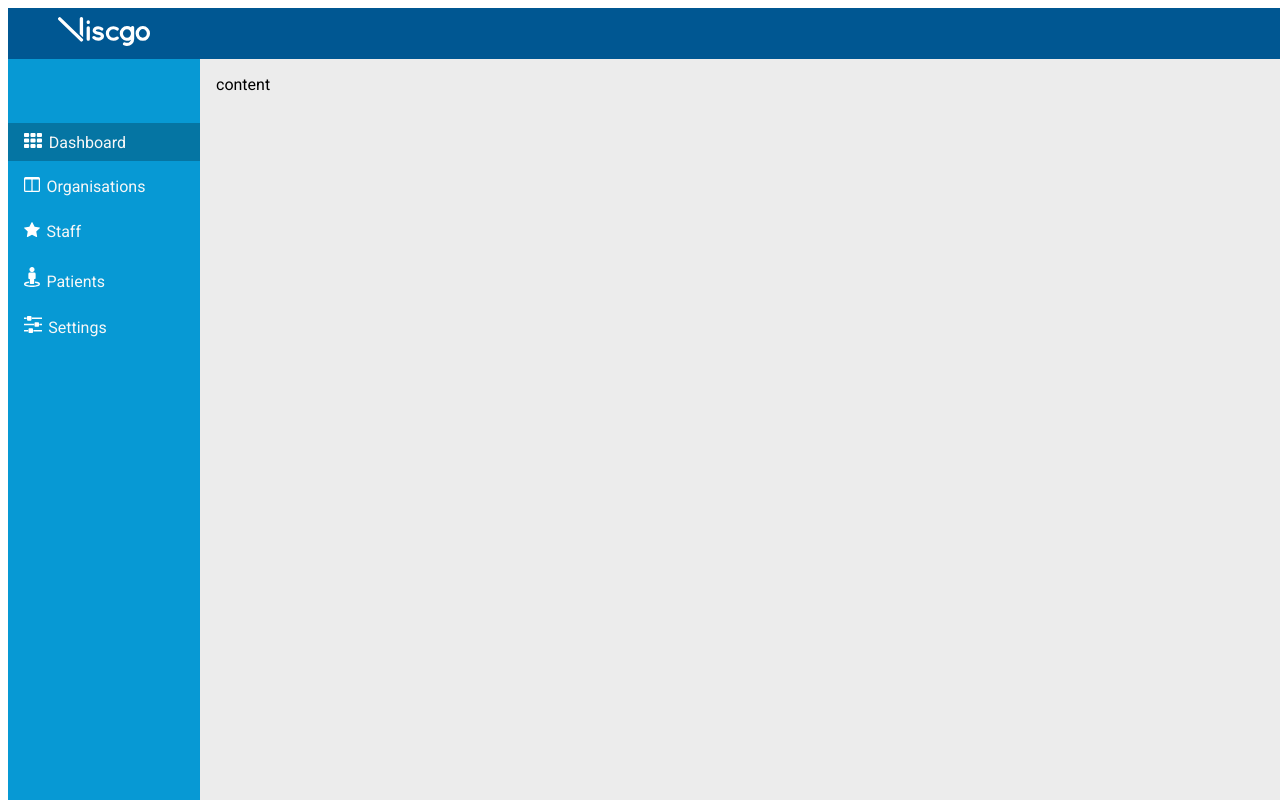
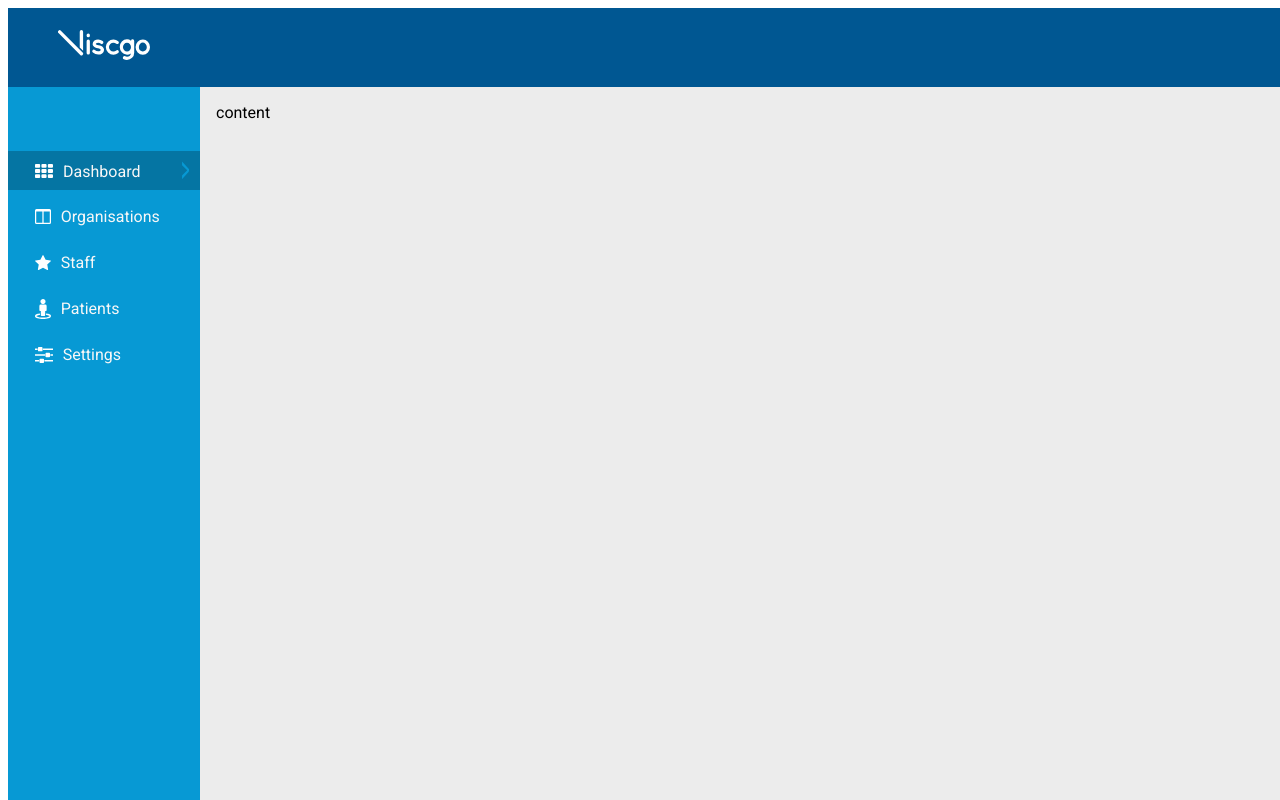
Before and after one commit to iXedium/Test2, a React (Create React App) app: page / in a window 1280 px wide. Shown: the top 800 px of the page. Built offline with nearby package versions, Linux system fonts and the light colour scheme.

Commit message:
added arrow to side-button CSS

```diff
--- a/src/assets/Sass/main.scss
+++ b/src/assets/Sass/main.scss
@@ -34,21 +34,20 @@ body {
   align-items: center;
 
   .x-logo {
-    //margin: 1.5em;
+    margin: 1.4em 0;
     width: $sideWidth;
     text-align: center;
     vertical-align: middle;
-
   }
-  .x-spacer{
+  .x-spacer {
     flex-grow: 1;
   }
   .x-date {
-    font-size: 1em;
+    // font-size: 1em;
     margin: 1em;
   }
   .x-user {
-    font-size: 1em;
+    // font-size: 1em;
     margin: 1em 2em;
   }
 }
@@ -56,7 +55,6 @@ body {
 .x-main {
   background-color: blue;
   flex: 1 0;
-
   display: flex;
   flex-direction: row;
 }
@@ -76,15 +74,30 @@ body {
 .x-side-button {
   color: $lightGrey;
   margin-bottom: 0.4em;
-  padding: 0.6em 1em;
+  padding: 0.6em 1.5em;
+  position: relative;
   cursor: pointer;
-  width: 10em;
+  // width: 10em;
+
+  img {
+    padding: 0 0.2em;
+    vertical-align: middle;
+  }
 
   span {
+    vertical-align: middle;
     padding-left: 0.4em;
   }
 
   &.active {
     background-color: darken($lightBlue, 10%);
   }
+  &.active:after {
+    content: ">";
+    display: inline-block;
+    position: absolute;
+    transform: scaleY(2.5);
+    left: 10.8em;
+    color: $lightBlue;
+  }
 }
```
